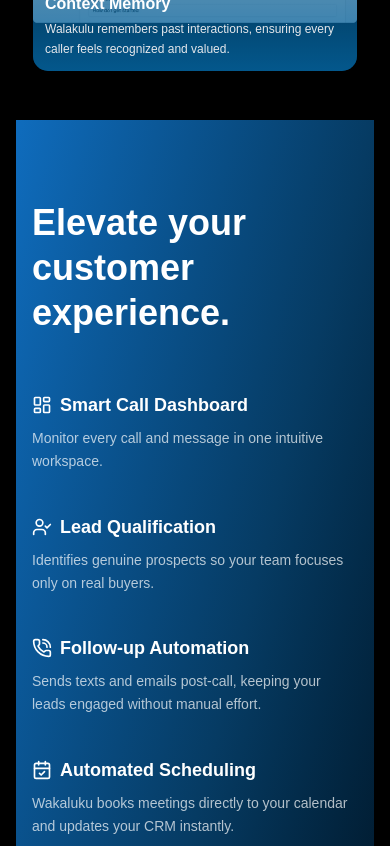
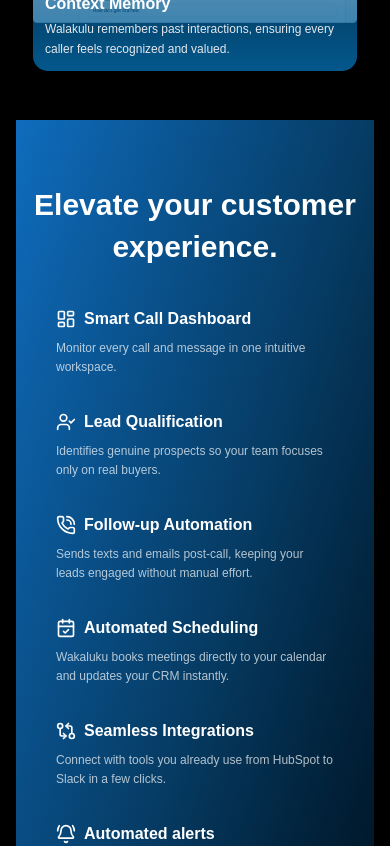
Before and after one commit to AzhaFauz/Wala_kulu, a Next.js app: page / in a window 390 px wide. Shown: the part 2800-3646 px from the top of the page. Built offline with nearby package versions, Linux system fonts and the light colour scheme.

Commit message:
Updated optimize section

```diff
--- a/app/components/customer-experience-section.tsx
+++ b/app/components/customer-experience-section.tsx
@@ -63,28 +63,30 @@ export default function CustomerExperienceSection() {
 
   return (
     <section
-      className="w-full bg-background px-4 sm:px-8 lg:px-20 py-20
-    bg-linear-to-br from-[#0F6CBD] via-[#063b63] to-[#00070F] text-white"
+      className="w-full bg-background px-4 sm:px-8 lg:px-20 py-16 sm:py-20
+      bg-linear-to-br from-[#0F6CBD] via-[#063b63] to-[#00070F] text-white"
     >
-      <div className="max-w-7xl mx-auto text-left">
+      <div className="max-w-7xl mx-auto text-center sm:text-left md:text-left">
         {/* Heading */}
-        <h2 className="text-4xl sm:text-5xl font-bold leading-tight mb-14 text-left">
-          Elevate your
-          <br /> customer experience.
+        <h2 className="text-3xl sm:text-4xl md:text-5xl font-bold leading-snug mb-10 sm:mb-14">
+          <span className="md:block">Elevate your </span>
+          <span className="md:block">customer experience.</span>
         </h2>
 
         {/* Feature grid */}
-        <div className="grid grid-cols-1 sm:grid-cols-2 lg:grid-cols-3 gap-x-12 gap-y-10 text-left">
+        <div className="grid grid-cols-1 sm:grid-cols-2 lg:grid-cols-3 gap-x-8 gap-y-8 sm:gap-x-12 sm:gap-y-10 px-6 sm:px-6 md:px-0">
           {features.map((item, idx) => (
             <div
               key={idx}
-              className="flex flex-col space-y-2 max-w-sm text-left"
+              className="flex flex-col space-y-2 max-w-full sm:max-w-sm text-left"
             >
               <div className="flex items-center gap-2 text-left">
                 {item.icon}
-                <h4 className="text-lg font-semibold">{item.title}</h4>
+                <h4 className="text-base sm:text-lg font-semibold">
+                  {item.title}
+                </h4>
               </div>
-              <p className="text-white/70 text-sm leading-relaxed text-left">
+              <p className="text-white/70 text-xs sm:text-base leading-relaxed text-left">
                 {item.desc}
               </p>
             </div>
```
